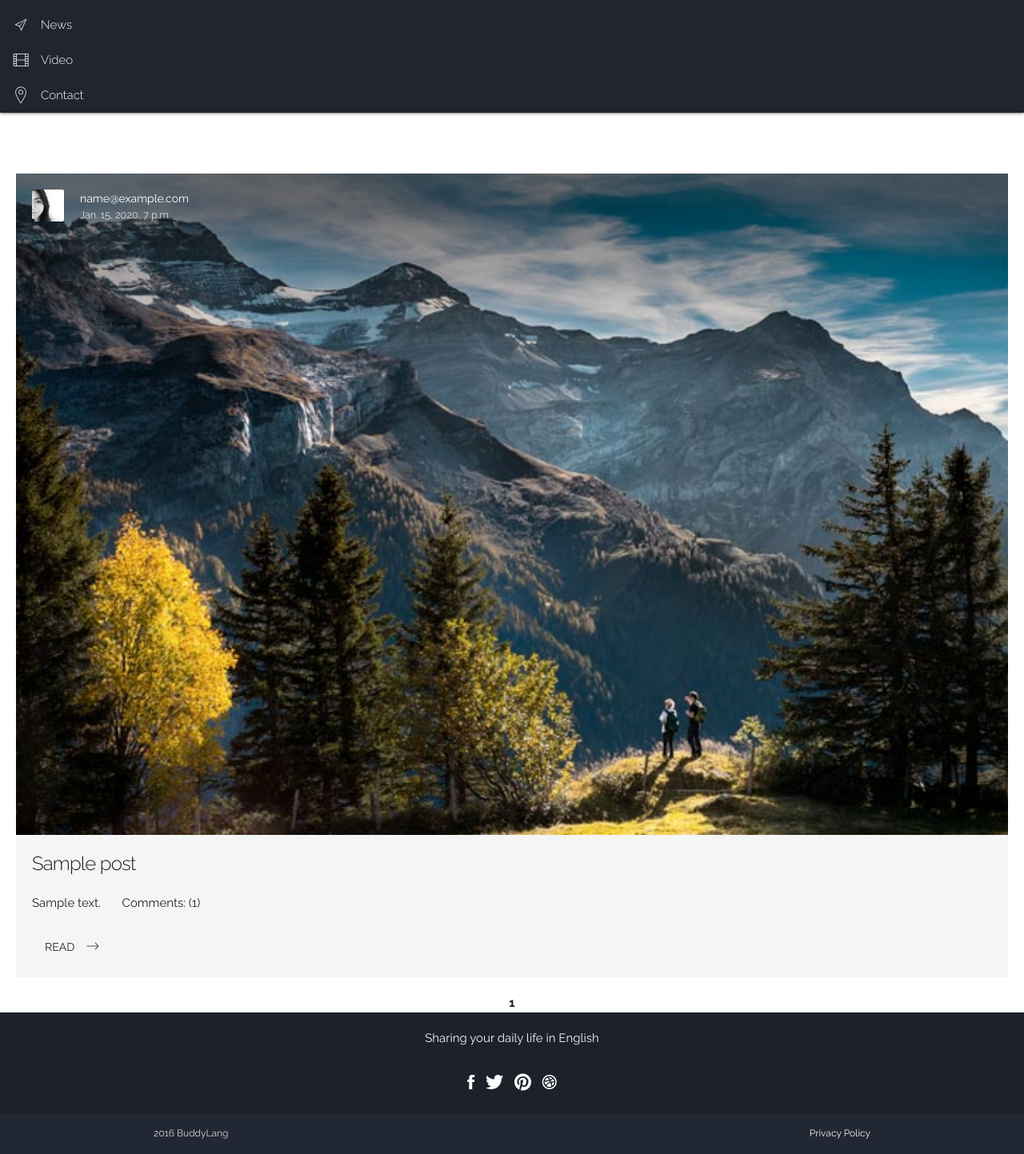
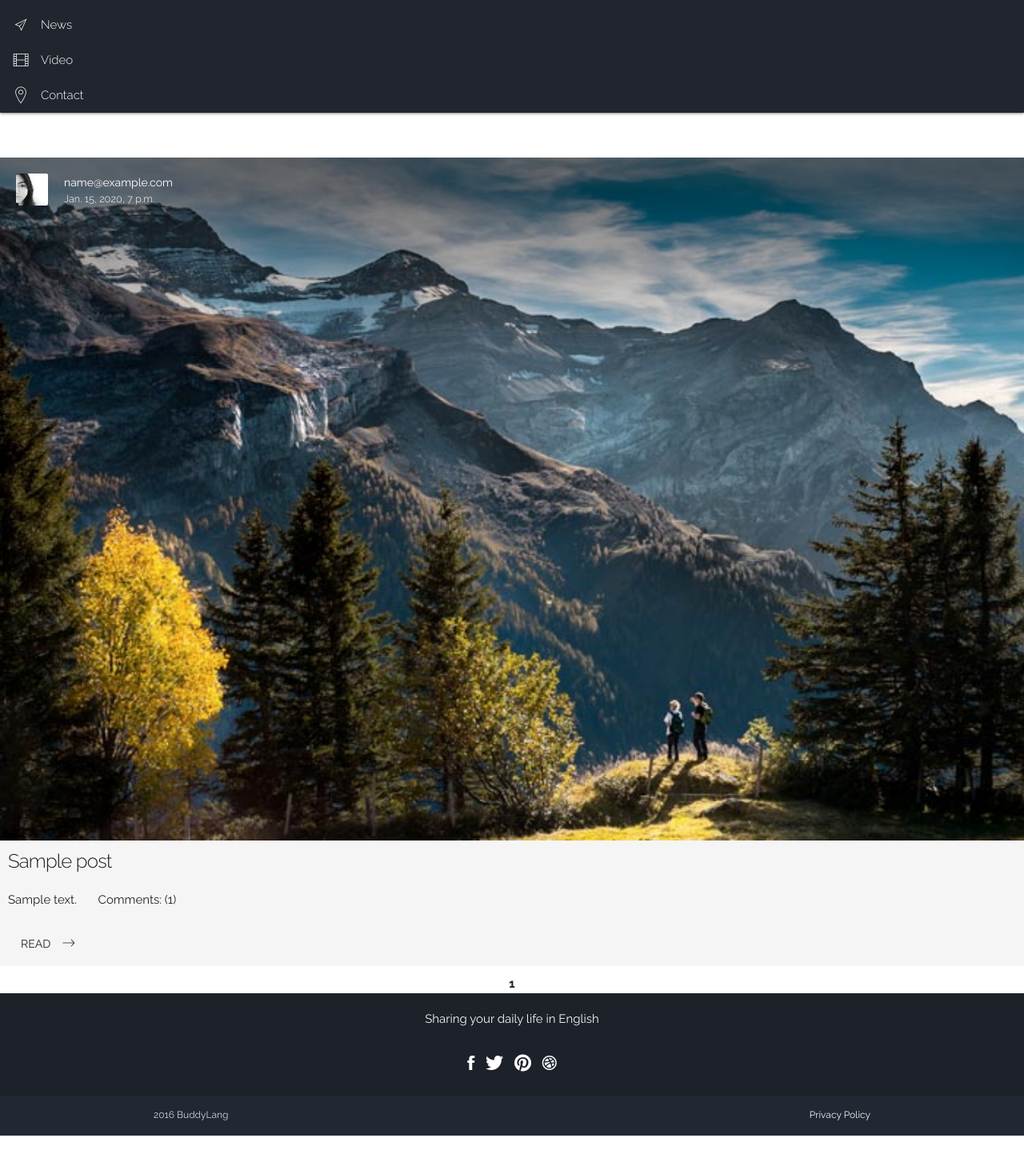
Before and after one commit to jujbob/my-first-blog, a Django app: page / in a window 1280 px wide. Shown: the part 522-1965 px from the top of the page at 80% size. After the commit the page ends 1942 px from the top, so only its background shows below. Run offline with Django 3.2, Linux system fonts and the light colour scheme; tables that the repository leaves empty hold one stand-in row (values such as "Sample post"); some libraries are stand-ins or nearby versions.

Commit message:
size fixing

```diff
--- a/WebApps/static/css/style.css
+++ b/WebApps/static/css/style.css
@@ -176,8 +176,14 @@ h1.title.big {
 .p-0 {
   padding: 0 !important;
 }
+.p-5 {
+    padding: 5px !important;
+}
+.p-10 {
+  padding: 10px !important;
+}
 .p-20 {
-  padding: 20px !important;
+    padding: 20px !important;
 }
 .w-100 {
   width: 100%;
--- a/WebApps/templates/blog/html/blog.html
+++ b/WebApps/templates/blog/html/blog.html
@@ -20,7 +20,6 @@
     <link href="css/swipebox.min.css" rel="stylesheet" type="text/css">
     <link href="css/style.css" rel="stylesheet" type="text/css">
 
-    </script>
 </head>
 
   <body>
--- a/WebApps/templates/blog/post_detail.html
+++ b/WebApps/templates/blog/post_detail.html
@@ -15,7 +15,7 @@
 
         <!-- Article Content -->
         <div class="animated article fadeinup delay-1">
-            <div class="p-20">
+            <div class="p-10">
                 <h2 class="title">{{ post.title }}</h2>
                 <div class="social-share-author animated fadeinright delay-2">
                     <img src="{% static 'img/user5.jpg' %}" alt="" class="avatar">
--- a/WebApps/templates/blog/post_list.html
+++ b/WebApps/templates/blog/post_list.html
@@ -7,7 +7,7 @@
 
         {% for post in posts %}
 
-            <div class="card m-20">
+            <div class="card">
                 <div class="header-hover">
                     <img class="avatar" src="{% static 'img/user5.jpg' %}" alt="">
                     <div class="details">
@@ -19,7 +19,7 @@
                     <img src="{% static 'img/7.jpg' %}" alt="">
                     <div class="opacity-overlay-top"></div>
                 </div>
-                <div class="p-20 grey lighten-4">
+                <div class="p-10 grey lighten-4">
                     <h4>{{ post.title }}</h4>
                     <p>{{ post.text }} &nbsp &nbsp &nbsp         Comments: ({{ post.comments.count }})   </p>
                     <a href="{% url 'post_detail' pk=post.pk %}" class="waves-effect waves-light btn-flat primary-text">
```
